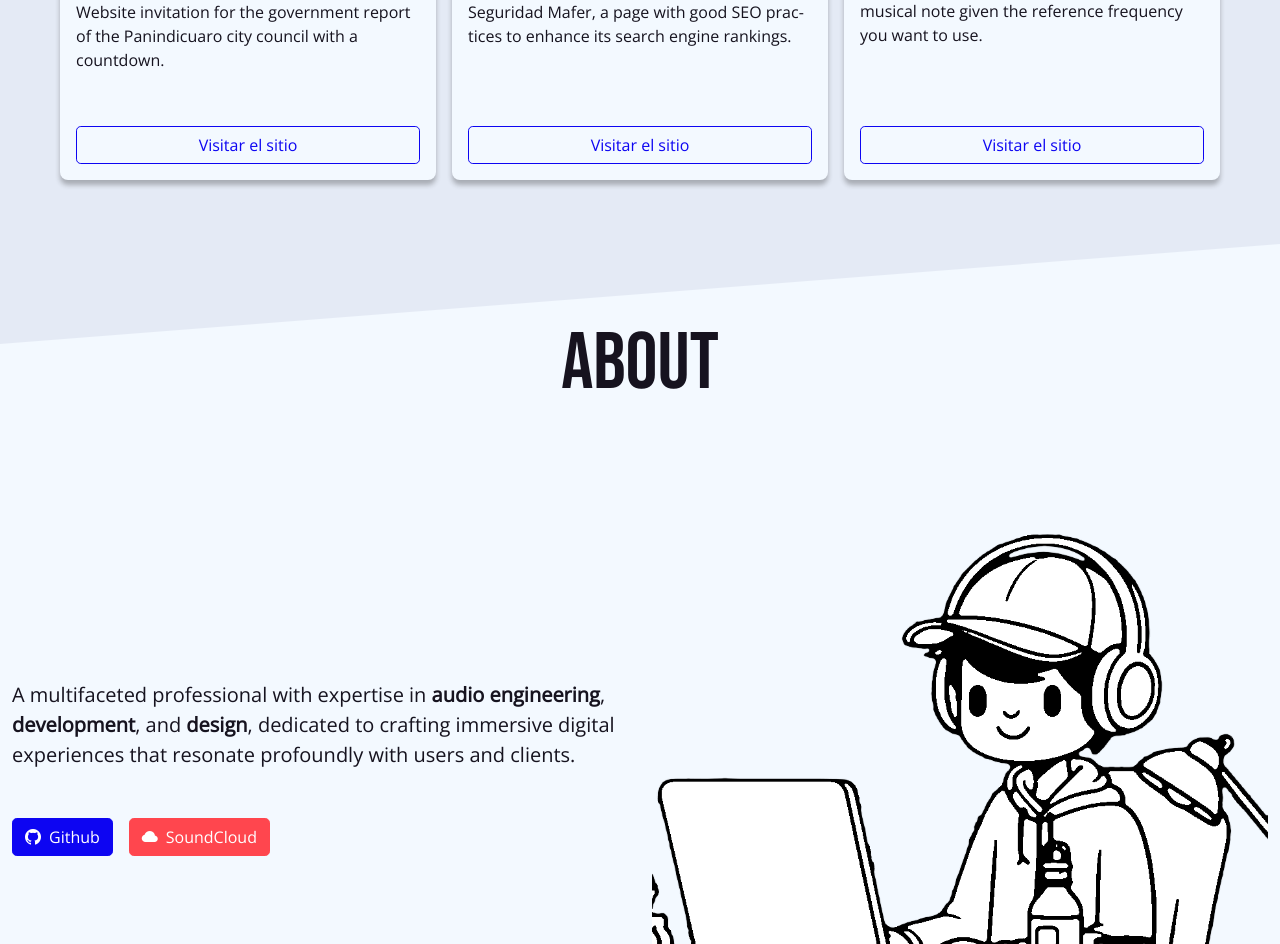
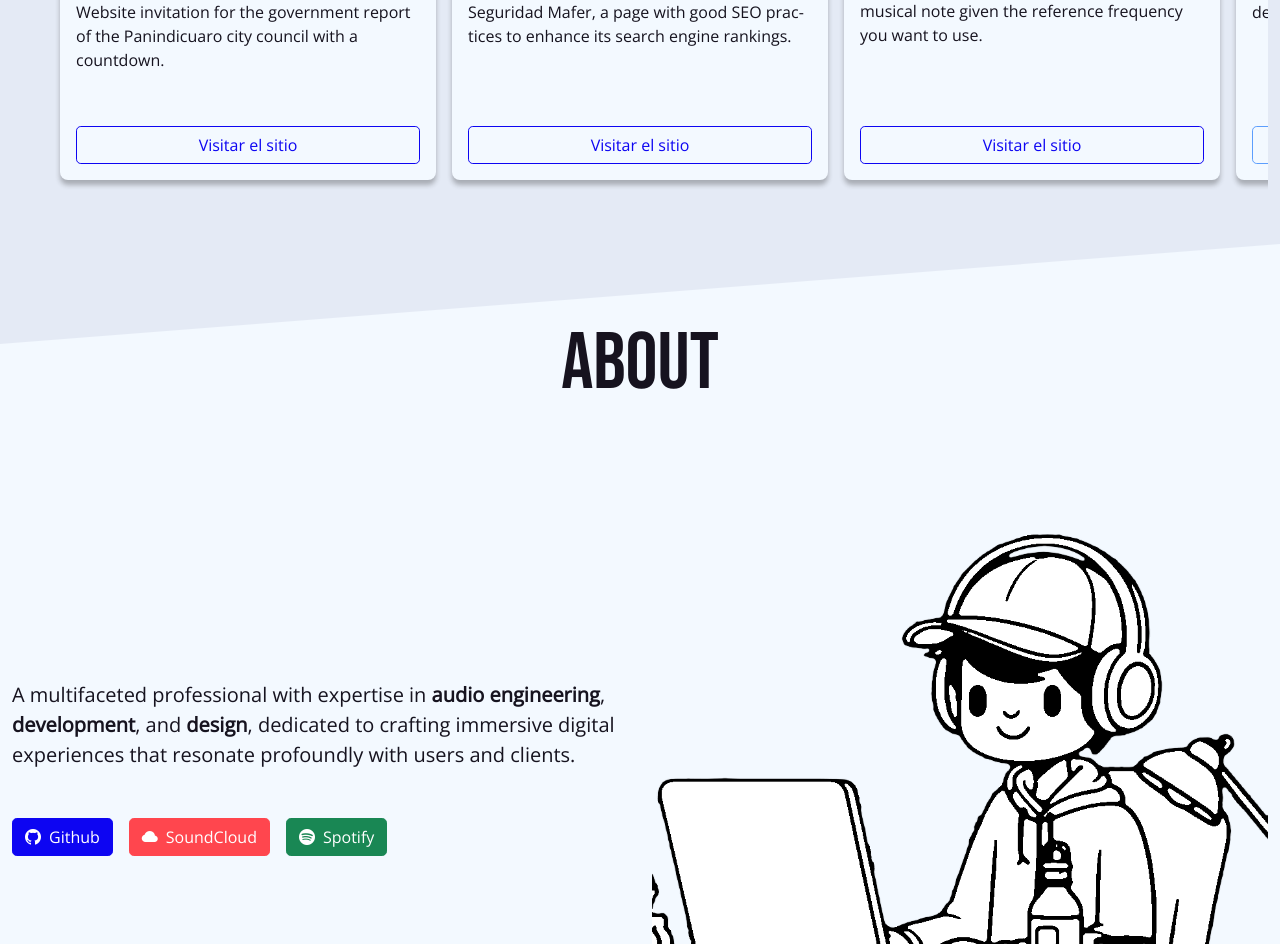
Before and after one commit to MarianoGarciaGz/MarianoGarciaGz.github.io, a React (Vite) app: page / in a window 1280 px wide. Shown: the part 2428-3372 px from the top of the page. Built offline with nearby package versions, Linux system fonts and the light colour scheme.

Commit message:
:bug: Fix href

```diff
--- a/src/components/Organism/About/About.jsx
+++ b/src/components/Organism/About/About.jsx
@@ -19,17 +19,24 @@ const About = () => {
             with users and clients.
           </p>
           <div>
-            <a className="About-btn btn btn-primary me-3 mb-2 mb-sm-0" href="">
+            <a className="About-btn btn btn-primary me-3 mb-2 mb-sm-0" href="https://github.com/MarianoGarciaGz">
               {" "}
               <i className="bi bi-github me-2"></i>
               Github
             </a>
             <a
               className="About-btn.orange btn btn-secondary me-3 mb-2 mb-sm-0"
-              href=""
+              href="https://soundcloud.com/dowdyprogrammer"
             >
               <i className="bi bi-cloud-fill me-2"></i>
               SoundCloud
+            </a>
+            <a
+              className="About-btn btn btn-success me-3 mb-2 mb-sm-0"
+              href="https://open.spotify.com/intl-es/artist/2k5EgJml0LNzElMQpj0QOW"
+            >
+              <i className="bi bi-spotify me-2"></i>
+              Spotify
             </a>
           </div>
         </div>
--- a/src/components/Organism/Projects/Projects.jsx
+++ b/src/components/Organism/Projects/Projects.jsx
@@ -9,7 +9,7 @@ import CardProject from "@components/Molecules/CardProject";
 
 import Panin from "@img/projects/Panindicuaro.jpeg";
 import Lily from "@img/projects/Lily.jpeg";
-import Codesaur from "@img/projects/Codesaur.jpeg";
+import Ct from "@img/projects/Codesaur.jpeg";
 import Mafer from "@img/projects/SeguridadMafer.jpeg";
 import Hz from "@img/projects/hertz.jpeg";
 
@@ -74,6 +74,15 @@ const Projects = () => {
             link="https://marianogarciagz.github.io/tonal-hertz-calculator/"
           />
         </SwiperSlide>
+        <SwiperSlide className="h-100">
+          <CardProject
+            title="Codesaur Technologies"
+            info="A landing page of my startup of web development "
+            img={Ct}
+            time="72 hrs"
+            link=""
+          />
+        </SwiperSlide>
       </Swiper>
     </Section>
   );
```
